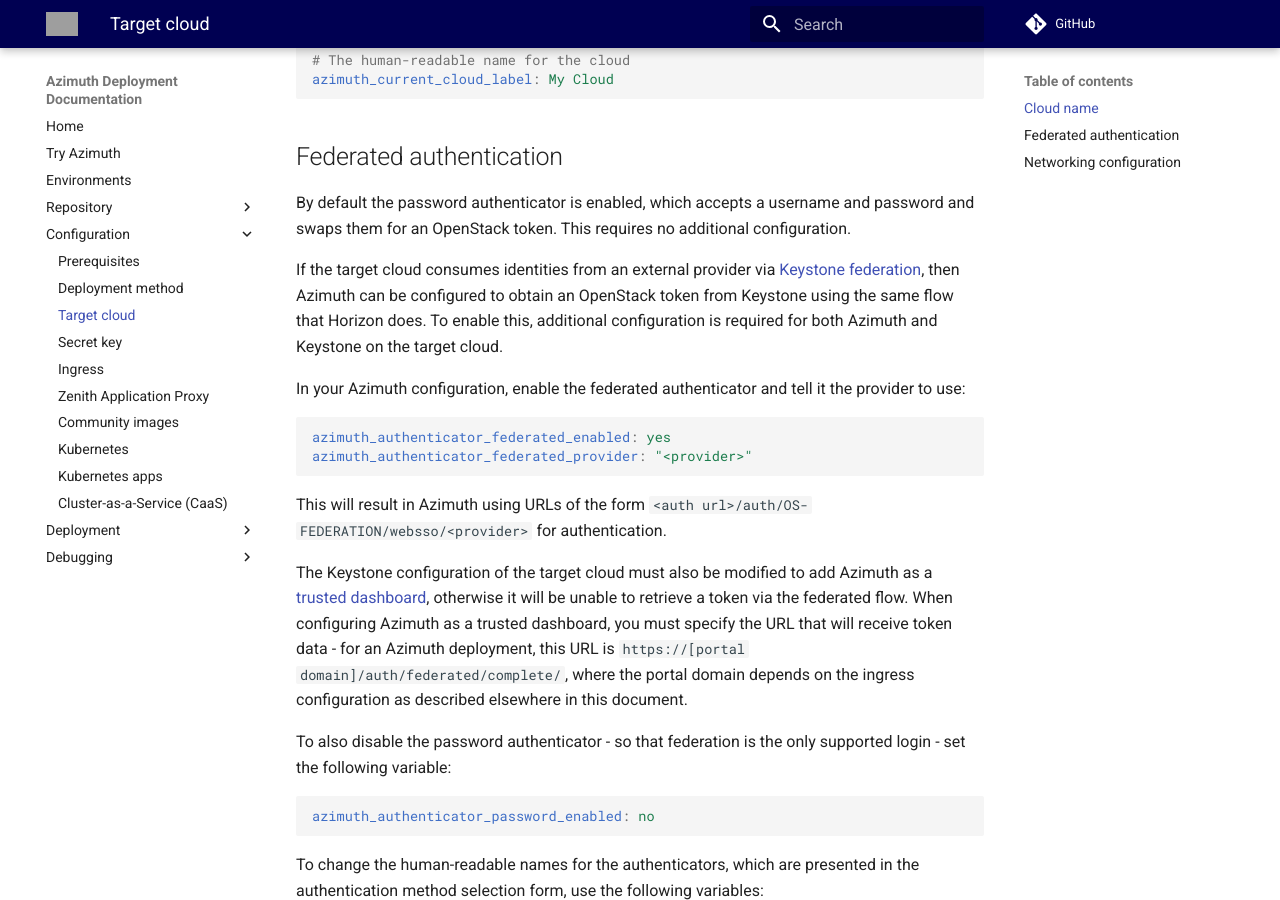
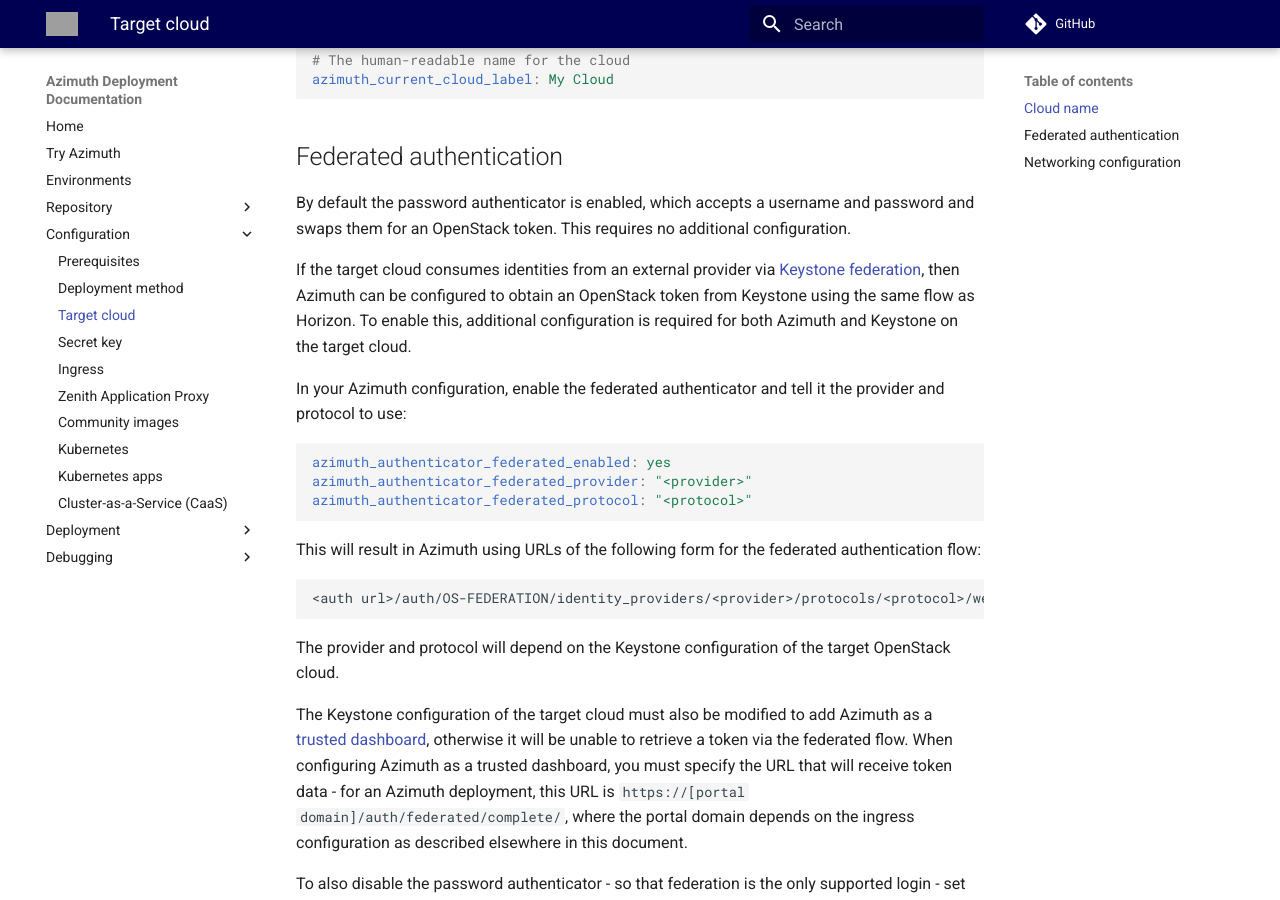
Before and after one commit to azimuth-cloud/azimuth-config, an MkDocs documentation site: the page built from docs/configuration/target-cloud.md, in a window 1280 px wide and 900 px high, scrolled down 909 px. Built offline with MkDocs 1.6.1 and Material for MkDocs 9.7.7, drawn with Linux system fonts in a browser that asks for light colours; comment, search, counter and statistics services are not loaded; grey boxes are pictures that could not be loaded.

````diff
--- a/docs/configuration/target-cloud.md
+++ b/docs/configuration/target-cloud.md
@@ -52,18 +52,25 @@ them for an OpenStack token. This requires no additional configuration.
 If the target cloud consumes identities from an external provider via
 [Keystone federation](https://docs.openstack.org/keystone/latest/admin/federation/introduction.html),
 then Azimuth can be configured to obtain an OpenStack token from Keystone using the same flow
-that Horizon does. To enable this, additional configuration is required for both Azimuth and Keystone
+as Horizon. To enable this, additional configuration is required for both Azimuth and Keystone
 on the target cloud.
 
-In your Azimuth configuration, enable the federated authenticator and tell it the provider to use:
+In your Azimuth configuration, enable the federated authenticator and tell it the provider and
+protocol to use:
 
 ```yaml
 azimuth_authenticator_federated_enabled: yes
 azimuth_authenticator_federated_provider: "<provider>"
+azimuth_authenticator_federated_protocol: "<protocol>"
 ```
 
-This will result in Azimuth using URLs of the form `<auth url>/auth/OS-FEDERATION/websso/<provider>`
-for authentication.
+This will result in Azimuth using URLs of the following form for the federated authentication flow:
+
+```
+<auth url>/auth/OS-FEDERATION/identity_providers/<provider>/protocols/<protocol>/websso
+```
+
+The provider and protocol will depend on the Keystone configuration of the target OpenStack cloud.
 
 The Keystone configuration of the target cloud must also be modified to add Azimuth as a
 [trusted dashboard](https://docs.openstack.org/keystone/latest/admin/federation/configure_federation.html#add-a-trusted-dashboard-websso),
--- a/requirements.yml
+++ b/requirements.yml
@@ -3,4 +3,4 @@
 collections:
   - name: https://github.com/stackhpc/ansible-collection-azimuth-ops.git
     type: git
-    version: 4bf35b126caa64d1372ded5d8ba09eac5ea1c4b7
+    version: 5126f6d26b9c1ac68df7170fd1cb4314af02d1ac
````
